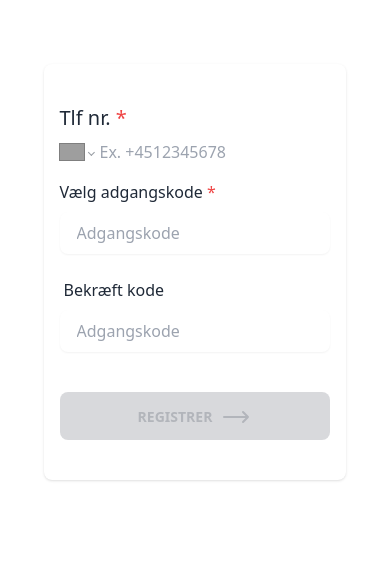
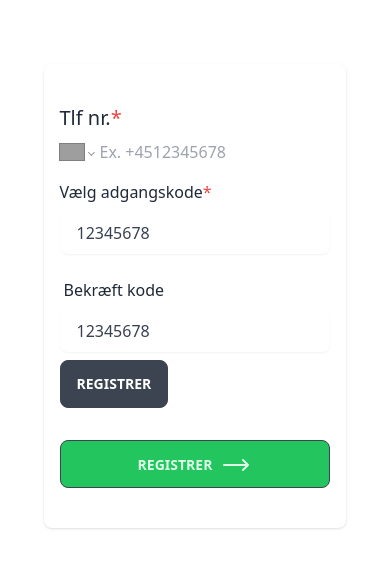
Before and after one commit to Mihusu/myBicycle, a React (Vite) app in the folder site/: page /registration in a window 390 px wide. Shown: the top 568 px of the page. Built offline with nearby package versions, Linux system fonts and the light colour scheme; grey boxes are pictures that could not be loaded.

Commit message:
phonereg_being_implemented

```diff
--- a/site/src/components/register/PhoneNumber.jsx
+++ b/site/src/components/register/PhoneNumber.jsx
@@ -5,7 +5,7 @@ import { useState } from "react";
 import { parsePhoneNumber } from "react-phone-number-input";
 import { formatPhoneNumberIntl } from "react-phone-number-input";
 
-export const PhoneNumber = () => {
+export const PhoneNumber = React.forwardRef(() => {
   const [value, setValue] = useState();
 
   formatPhoneNumberIntl("+4512345678") === "+45 12 34 56 78";
@@ -25,4 +25,4 @@ export const PhoneNumber = () => {
       defaultCountry="DK"
     />
   );
-};
+});
--- a/site/src/pages/PhoneRegistration.jsx
+++ b/site/src/pages/PhoneRegistration.jsx
@@ -1,98 +1,143 @@
-import React, { useState } from 'react';
-import { useForm } from 'react-hook-form';
-import { PhoneNumber } from '../components/register/PhoneNumber';
+import React, { useState } from "react";
+import { useForm } from "react-hook-form";
+import { PhoneNumber } from "../components/register/PhoneNumber";
+
+const URL = "http://127.0.0.1:8000/auth/register/me";
 
 const PhoneRegistration = () => {
+  const {
+    register,
+    control,
+    watch,
+    getValues,
+    handleSubmit,
+    formState: { errors, isDirty, dirtyFields, touchedFields },
+  } = useForm({
+    defaultValues: {
+      phone_number: "12233445",
+      password: "12345678",
+      verify: "12345678",
+    },
+  });
 
-    const { register, control, watch, handleSubmit,  formState: { isDirty, dirtyFields, touchedFields } } = useForm(
-        {
-        defaultValues: {
-            phone_number: '',
-            password: '',
-            verify: ''
+  const watchPassword = watch(["password", "verify"]);
 
+  const onSubmit = async (data, event) => {
+    console.log("submit hit")
+    // async request which may result in an error
+    try {
+      const myHeader = new Headers({"Content-Type": "application/json"})
+      console.log("this is DATA: ", data);
+      console.log("this is event: ", event);
+      const res = await fetch(URL, {headers: myHeader, method: "POST", mode: "cors", body: JSON.stringify(data)});
+      console.log("response :" + res);
+    } catch (e) {
+      console.log(e);
     }
-    }
-    )
-
-    const URI = "http://127.0.0.1:8000/auth/register/me";
-
-    const watchPassword = watch(["password", 'verify']);
-
-    const onSubmit = data => {
-        console.log("submit");
-        fetch(URI)
-
-    }
+  };
 
   // checks whether password matches verification
   function matchPassword(password, verify) {
-
     if (password.length == 0 || verify.length == 0) {
-            return false
+      return false;
     }
 
     if (password.length >= 8 && password == verify) {
-            return true
-        } else
-            return false
-
+      return true;
+    } else return false;
   }
 
   return (
-        <div className="flex flex-col items-center justify-center my-16">
-            <form className='w-full flex items-center self-center justify-center lg:w-1/3 md:w-1/2' onSubmit={handleSubmit(onSubmit)}>
-                <div className=" px-4 py-8 bg-white rounded-lg shadow dark:bg-gray-800 sm:px-6 md:px-8 lg:px-20 md:w-auto">
-                    <div className="py-2 self-center text-xl font-light text-gray-800 sm:text-2xl dark:text-white">
+    <div className="my-16 flex flex-col items-center justify-center">
+      <form
+        className="flex w-full items-center justify-center self-center md:w-1/2 lg:w-1/3"
+        onSubmit={handleSubmit(onSubmit)}
+      >
+        <div className=" rounded-lg bg-white px-4 py-8 shadow dark:bg-gray-800 sm:px-6 md:w-auto md:px-8 lg:px-20">
+          <div className="self-center py-2 text-xl font-light text-gray-800 dark:text-white sm:text-2xl">
             Tlf nr.
-                        <span className="text-red-500 required-dot"> *</span>
+            <span className="required-dot text-red-500">*</span>
           </div>
-                    <label className="font-light text-gray-800 dark:text-white">
-                    </label>
-                    <div className='form-control w-full max-w-xs'>< PhoneNumber control={control} {...register('phone_number', { required: true })} type="number" /><div />
+          <label className="font-light text-gray-800 dark:text-white"></label>
+          <div className=" w-full max-w-xs">
+            <PhoneNumber
+              {...register("phone_number", { required: true })}
+              type="number"
+            />
+            <div />
             <div className="pt-4 pb-2 font-light text-gray-800 dark:text-white">
               Vælg adgangskode
-                            <span className="text-red-500 required-dot"> *</span>
+              <span className="required-dot text-red-500">*</span>
             </div>
 
             {/* password */}
             <div className="">
-
-                            <input type="text" pattern='\d*'
-                                {...register('password', { required: true }, { min: 8, max: 32 })}
+              <input
+                type="text"
+                pattern="\d*"
+                {...register(
+                  "password",
+                  { required: true },
+                  { min: 8, max: 32 }
+                )}
                 name="password"
-
                 placeholder="Adgangskode"
-                                className="rounded-lg border-transparent flex-1 appearance-none border border-gray-300 w-full py-2 px-4 bg-white text-gray-700 placeholder-gray-400 shadow-sm text-base focus:outline-none focus:ring-2 focus:ring-purple-600 focus:border-transparent" />
-
+                className="w-full flex-1 appearance-none rounded-lg border border-transparent border-gray-300 bg-white py-2 px-4 text-base text-gray-700 placeholder-gray-400 shadow-sm focus:border-transparent focus:outline-none focus:ring-2 focus:ring-purple-600"
+              />
+              {errors.password && <span>This field is required</span>}
             </div>
 
             {/* verify */}
             <div className="pt-4 pb-2">
               <label className="label">
-                                <span className="font-light text-gray-800 dark:text-white">Bekræft kode</span>
+                <span className="font-light text-gray-800 dark:text-white">
+                  Bekræft kode
+                </span>
               </label>
-                            <input type="text"
-                            {...register('verify', { required: true }, { min: 8, max: 32 })}
+              <input
+                type="text"
+                {...register("verify", { required: true }, { min: 8, max: 32 })}
                 name="verify"
+                placeholder="Adgangskode"
+                className="w-full flex-1 appearance-none rounded-lg border border-transparent border-gray-300 bg-white py-2 px-4 text-base text-gray-700 placeholder-gray-400 shadow-sm focus:border-transparent focus:outline-none focus:ring-2 focus:ring-purple-600"
+              />
+              {errors.verify && <span>This field is required</span>}
+            </div>
 
-                                placeholder="Adgangskode"
-                                className="rounded-lg border-transparent flex-1 appearance-none border border-gray-300 w-full py-2 px-4 bg-white text-gray-700 placeholder-gray-400 shadow-sm text-base focus:outline-none focus:ring-2 focus:ring-purple-600 focus:border-transparent" />
-                        </div>
-                        <button type="submit" disabled={
-                            !matchPassword(watchPassword[0], watchPassword[1])
-                        }
-                            className="gap-2 mt-8 py-2 px-4 flex justify-center btn text-green-100 my-2 w-full max-w-xs bg-green-500 " onClick={() => onSubmit()}>
+            {!matchPassword(watchPassword[0], watchPassword[1]) ? (
+              <button className="btn" type="button" disabled>
                 Registrer
-                            <svg xmlns="http://www.w3.org/2000/svg" fill="none" viewBox="0 0 24 24" strokeWidth={1.5} stroke="currentColor" className="w-8 h-8">
-                                <path strokeLinecap="round" strokeLinejoin="round" d="M17.25 8.25L21 12m0 0l-3.75 3.75M21 12H3" />
+              </button>
+            ) : (
+              <button className="btn" type="submit">Registrer</button>
+            )}
+
+            <button
+              type="submit"
+              disabled={!matchPassword(watchPassword[0], watchPassword[1])}
+              className="btn my-2 mt-8 flex w-full max-w-xs justify-center gap-2 bg-green-500 py-2 px-4 text-green-100 "
+            >
+              Registrer
+              <svg
+                xmlns="http://www.w3.org/2000/svg"
+                fill="none"
+                viewBox="0 0 24 24"
+                strokeWidth={1.5}
+                stroke="currentColor"
+                className="h-8 w-8"
+              >
+                <path
+                  strokeLinecap="round"
+                  strokeLinejoin="round"
+                  d="M17.25 8.25L21 12m0 0l-3.75 3.75M21 12H3"
+                />
               </svg>
             </button>
           </div>
         </div>
       </form>
     </div>
-    )
-}
+  );
+};
 
 export default PhoneRegistration;
```
Lines whose indentation alone changed are shown as unchanged.
